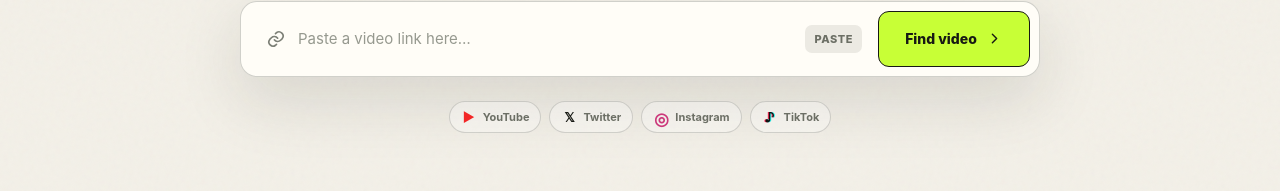
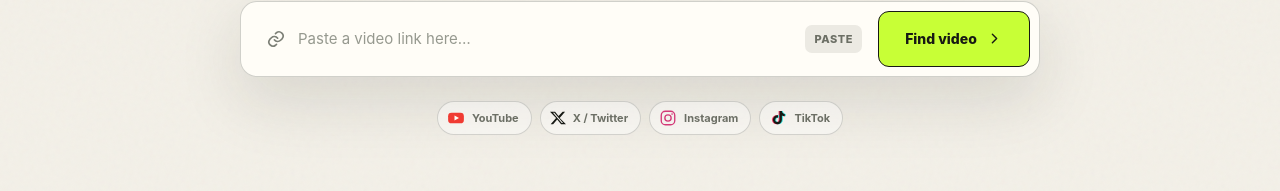
Before and after one commit to sardistic/catch, a website: page public/index.html in a window 1280 px wide. Shown: the part 548-739 px from the top of the page. Drawn offline with Linux system fonts and the light colour scheme.

Commit message:
Polish social platform icons

```diff
--- a/public/index.html
+++ b/public/index.html
@@ -6,7 +6,7 @@
     <meta name="description" content="Save public videos from YouTube, X, Instagram, and TikTok." />
     <title>Catch — save the good stuff</title>
     <link rel="icon" href="/favicon.svg" type="image/svg+xml" />
-    <link rel="stylesheet" href="/styles.css?v=3" />
+    <link rel="stylesheet" href="/styles.css?v=4" />
   </head>
   <body>
     <div class="noise" aria-hidden="true"></div>
@@ -40,10 +40,22 @@
         </form>
 
         <div class="platforms" aria-label="Supported platforms">
-          <span class="platform youtube"><b>▶</b>YouTube</span>
-          <span class="platform twitter"><b>𝕏</b>Twitter</span>
-          <span class="platform instagram"><b>◎</b>Instagram</span>
-          <span class="platform tiktok"><b>♪</b>TikTok</span>
+          <span class="platform youtube">
+            <span class="platform-icon" aria-hidden="true"><svg viewBox="0 0 24 24"><rect x="1.5" y="5" width="21" height="14" rx="4.5" /><path class="icon-cutout" d="m10 8.8 6 3.2-6 3.2Z" /></svg></span>
+            YouTube
+          </span>
+          <span class="platform twitter">
+            <span class="platform-icon" aria-hidden="true"><svg viewBox="0 0 24 24"><path d="M18.9 2.8h3.7l-8.1 9.3 9.5 9.1h-7.4l-5.8-7-6.1 7H1l8.1-9.3L0 2.8h7.6l5.2 6.3 6.1-6.3Zm-1.3 16.8h2L6.5 4.3H4.4Z" /></svg></span>
+            X / Twitter
+          </span>
+          <span class="platform instagram">
+            <span class="platform-icon" aria-hidden="true"><svg viewBox="0 0 24 24"><rect x="3" y="3" width="18" height="18" rx="5.5" /><circle cx="12" cy="12" r="4.2" /><circle class="icon-dot" cx="17.4" cy="6.8" r="1.1" /></svg></span>
+            Instagram
+          </span>
+          <span class="platform tiktok">
+            <span class="platform-icon" aria-hidden="true"><svg viewBox="0 0 24 24"><path d="M14.1 2.5h3.1c.3 2.3 1.6 3.7 3.8 4v3.1a8 8 0 0 1-3.8-1.1v5.8a6 6 0 1 1-5.2-5.9v3.2a2.9 2.9 0 1 0 2.1 2.7Z" /></svg></span>
+            TikTok
+          </span>
         </div>
 
         <div class="status" id="status" role="status" aria-live="polite" hidden></div>
--- a/public/styles.css
+++ b/public/styles.css
@@ -211,11 +211,30 @@ main { overflow: hidden; }
 .primary-button svg { width: 17px; }
 
 .platforms { display: flex; justify-content: center; flex-wrap: wrap; gap: 8px; margin-top: 24px; }
-.platform { display: inline-flex; align-items: center; gap: 6px; padding: 7px 11px; border: 1px solid var(--line); border-radius: 999px; color: var(--muted); font-size: 11px; font-weight: 750; background: rgba(255,255,255,.3); }
-.platform b { display: grid; place-items: center; width: 16px; height: 16px; color: var(--ink); font-size: 13px; }
-.youtube b { color: #f22626; }
-.instagram b { color: #cc397b; font-size: 17px; }
-.tiktok b { color: #111; text-shadow: 1px 0 #29f0ea, -1px 0 #ff2d55; }
+.platform {
+  display: inline-flex;
+  align-items: center;
+  gap: 7px;
+  min-height: 34px;
+  padding: 7px 12px 7px 9px;
+  border: 1px solid var(--line);
+  border-radius: 999px;
+  color: var(--muted);
+  background: rgba(255,255,255,.42);
+  font-size: 11px;
+  font-weight: 750;
+  transition: border-color 160ms ease, color 160ms ease, transform 160ms ease, background 160ms ease;
+}
+.platform:hover { transform: translateY(-1px); border-color: rgba(23,25,20,.3); color: var(--ink); background: rgba(255,255,255,.7); }
+.platform-icon { width: 18px; height: 18px; display: grid; place-items: center; flex: 0 0 auto; }
+.platform-icon svg { width: 100%; height: 100%; display: block; fill: currentColor; }
+.youtube .platform-icon { color: #f03a32; }
+.youtube .icon-cutout { fill: var(--card); }
+.twitter .platform-icon { width: 16px; height: 16px; color: #171914; }
+.instagram .platform-icon { color: #d33a78; }
+.instagram .platform-icon svg { fill: none; stroke: currentColor; stroke-width: 1.8; }
+.instagram .icon-dot { fill: currentColor; stroke: none; }
+.tiktok .platform-icon { color: #171914; filter: drop-shadow(1px 0 0 #34e4df) drop-shadow(-1px 0 0 #f43d67); }
 
 .status {
   max-width: 680px;
```
